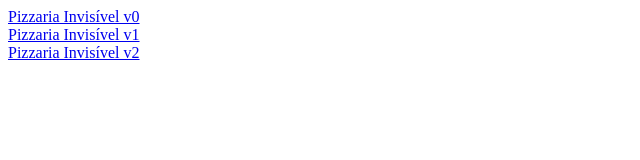
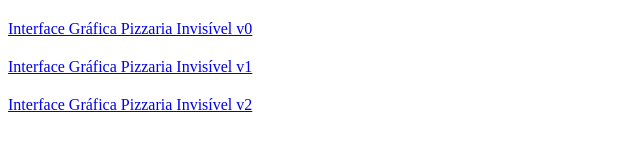
Before and after one commit to osmarbraz/pizzariainvisivel, a plain HTML site: page docs/index.html in a window 1280 px wide. Shown: the whole page, without its empty margins (0-640 px from the left). Drawn offline with Linux system fonts and the light colour scheme.

Commit message:
fix: Formatação do index.html

```diff
--- a/docs/index.html
+++ b/docs/index.html
@@ -5,9 +5,8 @@
   <title>Pizzaria Invisível</title>
 </head>
 <body>
-    <a href="pizzariainvisivel_v0.html">Pizzaria Invisível v0 </a><br>
-    <a href="pizzariainvisivel_v1.html">Pizzaria Invisível v1 </a><br>
-    <a href="pizzariainvisivel_v2.html">Pizzaria Invisível v2 </a><br>
-
+    <a href="pizzariainvisivel_v0.html"><h2></h2>Interface Gráfica Pizzaria Invisível v0 </h2></a><br>
+    <a href="pizzariainvisivel_v1.html"><h2></h2>Interface Gráfica Pizzaria Invisível v1 </h2></a><br>
+    <a href="pizzariainvisivel_v2.html"><h2></h2>Interface Gráfica Pizzaria Invisível v2 </h2></h2></a><br>
 </body>
 </html>
```
